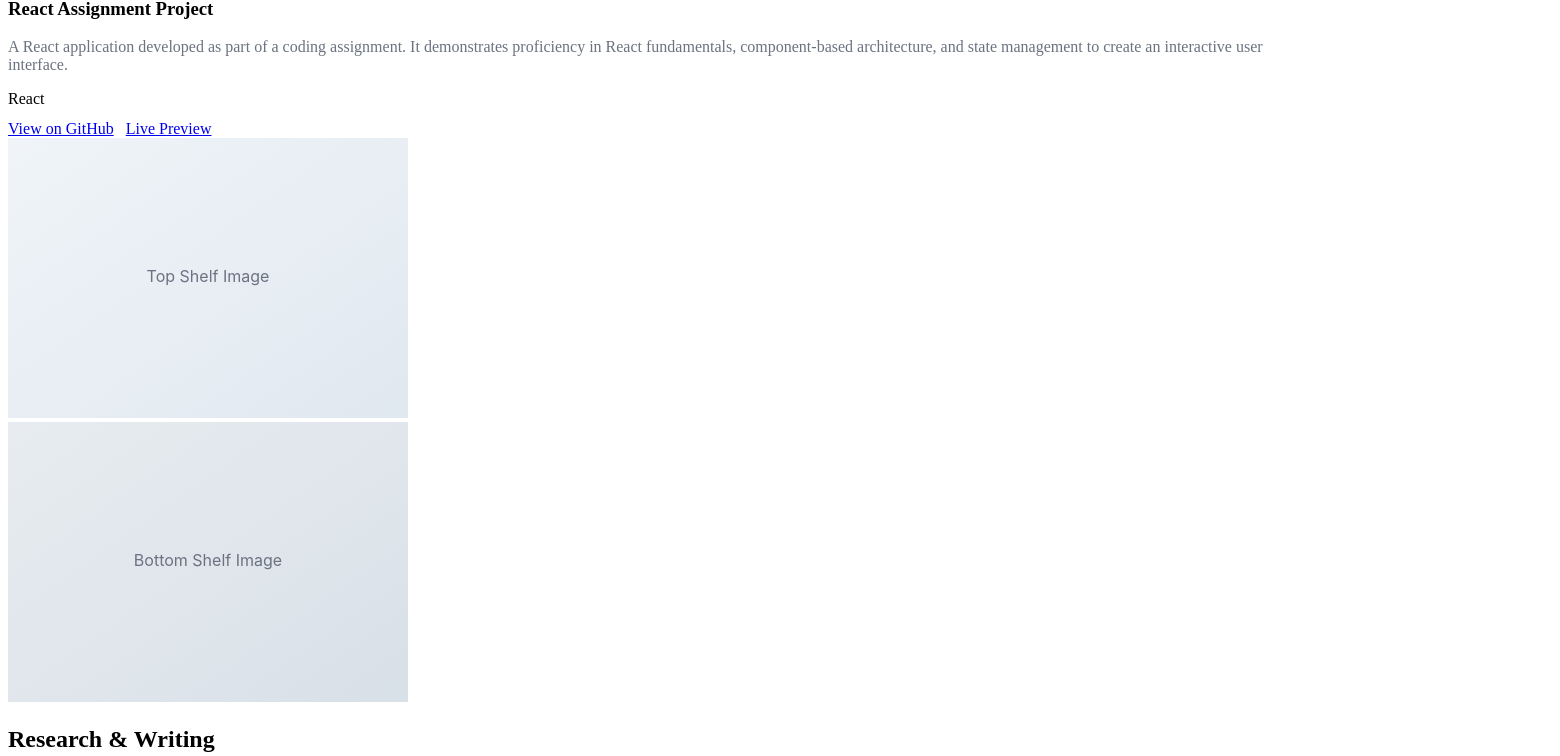
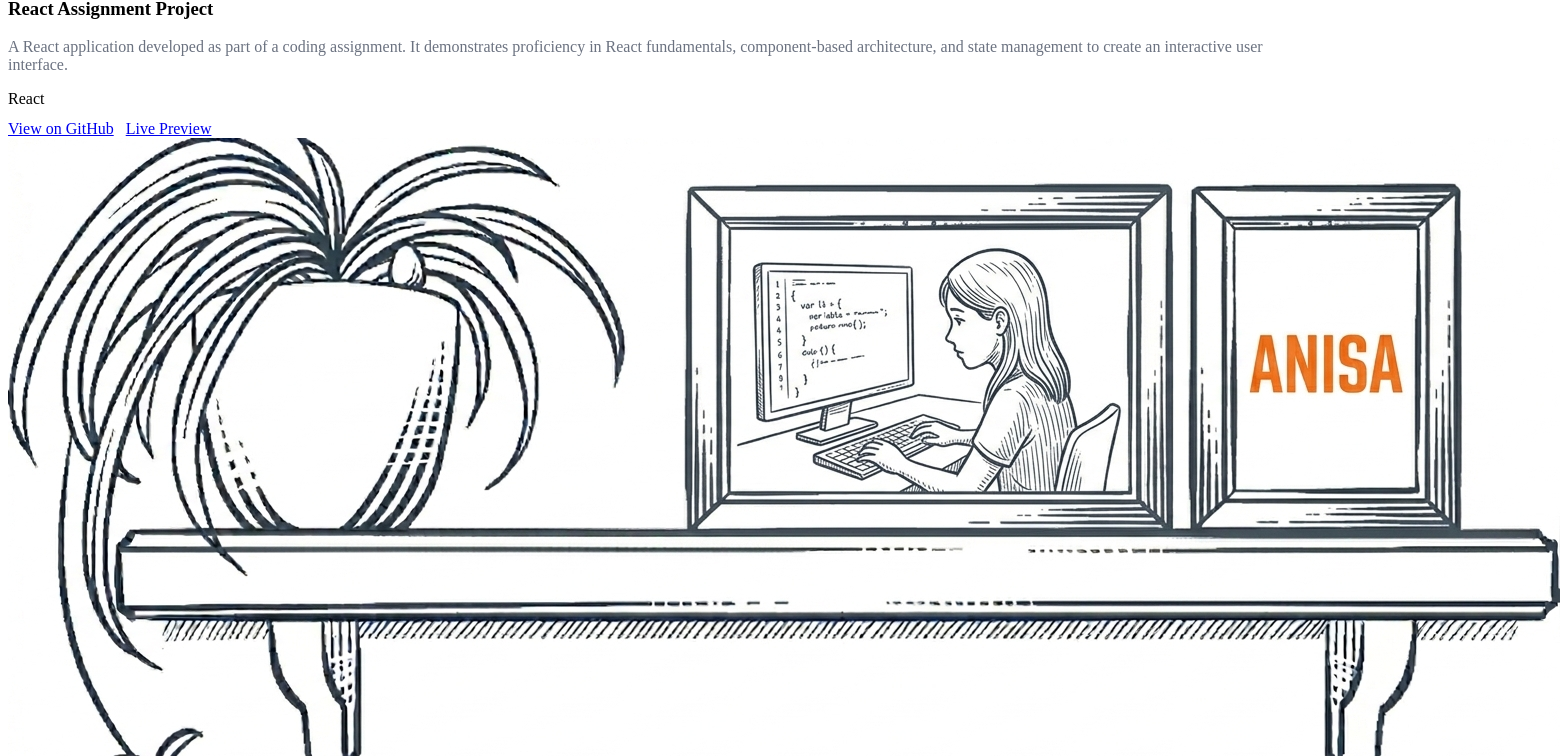
Before and after one commit to theanisa/Portfolio, a React (Vite) app: page / in a window 1280 px wide. Shown: the part 1773-2529 px from the top of the page, 1560 px wide, since content can reach past the window. Built offline with nearby package versions, Linux system fonts and the light colour scheme; the HTML template or start-up script is replaced by a standard one.

Commit message:
fix shelf image paths to use .png instead of .svg

```diff
--- a/src/components/ResearchWriting.jsx
+++ b/src/components/ResearchWriting.jsx
@@ -7,10 +7,10 @@ export default function ResearchWriting(){
         <div className="research-grid">
           <div className="research-images">
             <div className="research-shelf research-top">
-              <img src="/images/topshelf.svg" alt="Top shelf" />
+              <img src="/images/topshelf.png" alt="Top shelf" />
             </div>
             <div className="research-shelf research-bottom">
-              <img src="/images/bottomshelf.svg" alt="Bottom shelf" />
+              <img src="/images/bottomshelf.png" alt="Bottom shelf" />
             </div>
           </div>
 
```
